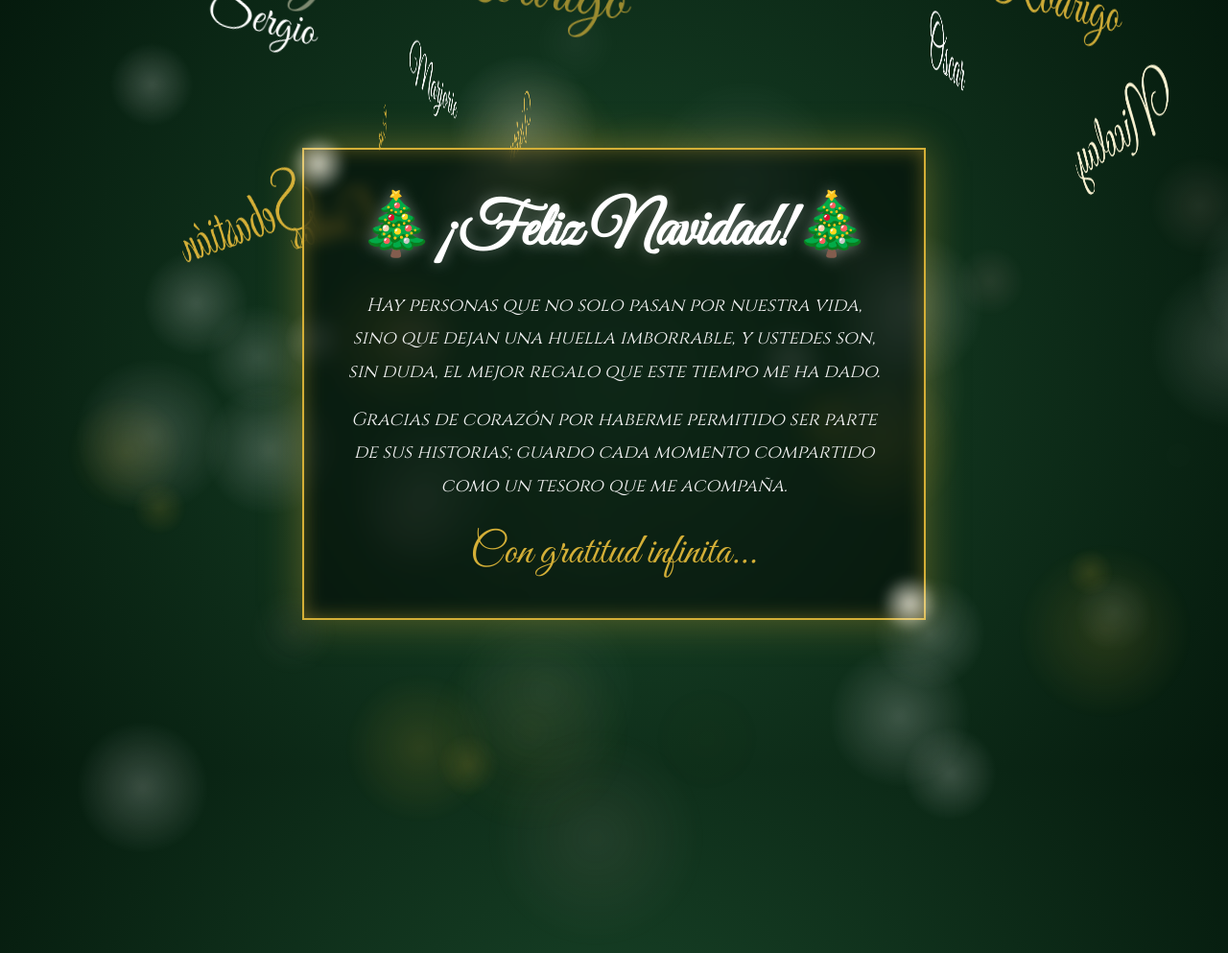
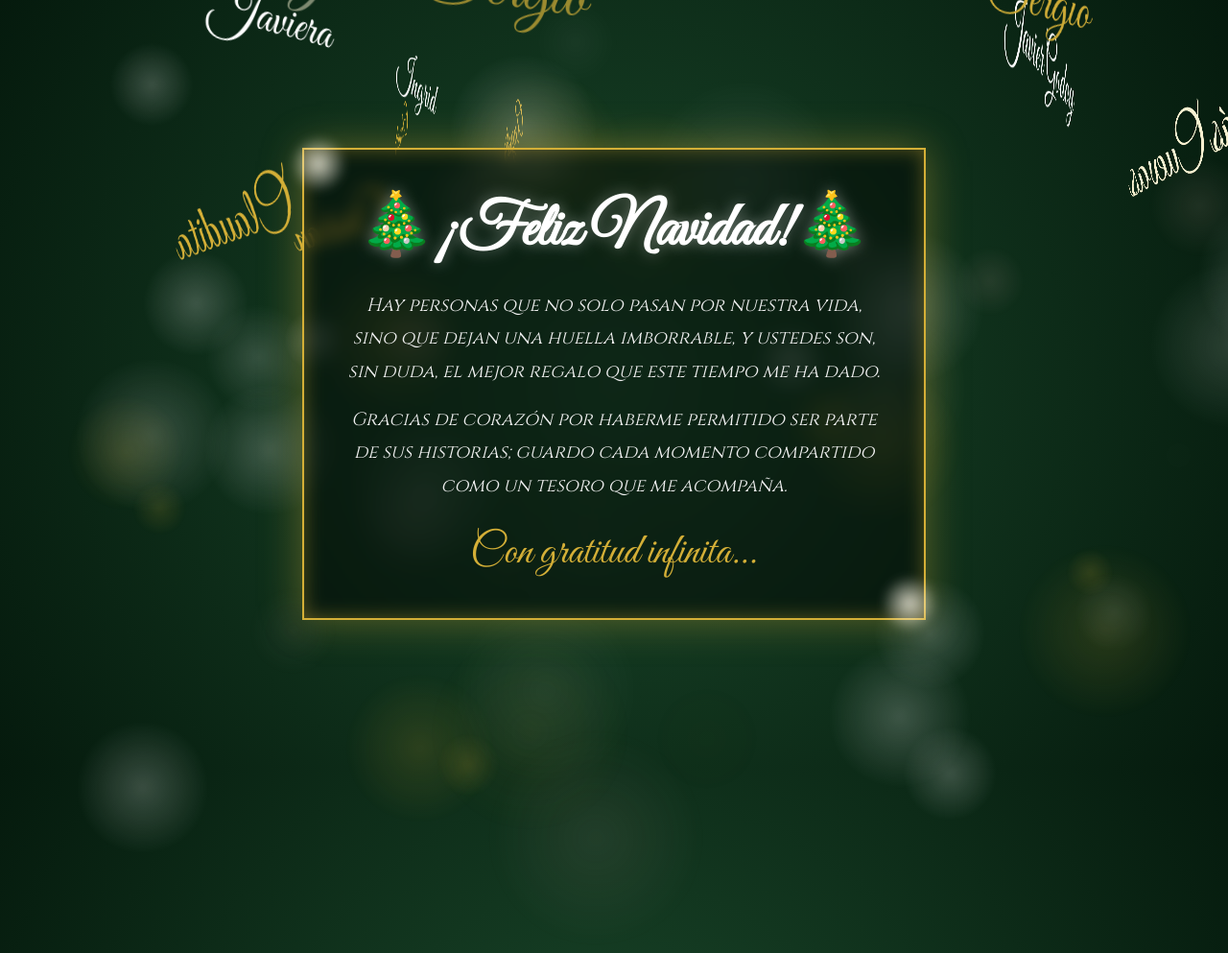
Before and after one commit to Unli1401/saludo, a plain HTML site: page index.html in a window 1280 px wide. Shown: the top 993 px of the page at 96% size. Drawn offline with Linux system fonts and the light colour scheme.

```diff
--- a/index.html
+++ b/index.html
@@ -121,11 +121,12 @@
         <span class="highlight">Con gratitud infinita...</span>
     </div>
 
+    <!--   "Yami Fuentes", "Carol", "Jorge", "Miguel", "Oscar",
+            "Sebastián", "Valentina", "Yas", "Carlos", "Daniela",
+            "Pablo", "Rodrigo", "Nicolay", -->
     <script>
         const nombres = [
-            "Yami Fuentes", "Carol", "Jorge", "Miguel", "Oscar",
-            "Sebastián", "Valentina", "Yas", "Carlos", "Daniela",
-            "Pablo", "Rodrigo", "Nicolay", "Claudia", "Marjorie",
+            "Marjorie",
             "Javier Godoy", "Claudita", "Cristian", "Sergio", "Nicolás Cuevas",
             "Ingrid", "Luis", "Javiera", "Valeria", "Anyelis"
         ];
```
